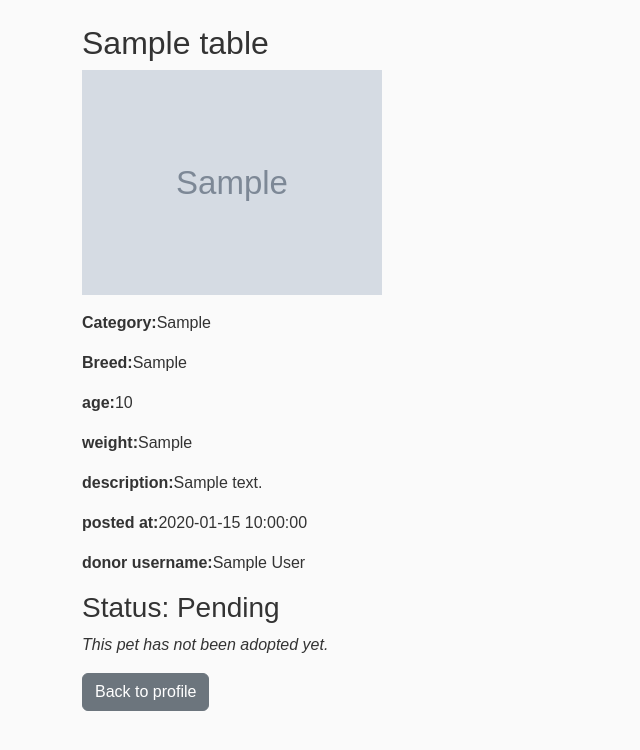
After one commit to mangalji/Pet-Adoption-Management-System, a Flask app: page /view_pet/1 in a window 1280 px wide. The commit adds this page. Shown: the top 750 px of the page, without its empty margins (0-640 px from the left). Run offline with Flask 3, Linux system fonts and the light colour scheme; the visitor is signed in with stand-in values (Sample User, id 1); tables that the repository leaves empty or names only in its code hold one stand-in row (values such as "Sample post"); grey boxes marked "Sample" are stand-in pictures; some libraries are stand-ins or nearby versions.

Commit message:
edit profile problem and profile page problem solved

```diff
--- a/app.py
+++ b/app.py
@@ -57,7 +57,7 @@ def registration():
 				return render_template('registration.html',username=username,email=email,phone=phone,address=address,city=city,password=password)
 
 			if not re.match(r'^[A-Za-z0-9]+$',username) or not (5 <= len(username) <= 10) or not (re.search(r'[A-Za-z]',username) and re.search(r'\d',username)) or re.search(r'(.)\1\1',username):
-				flash("Username must be 5-10 characters with at least 1 letter and 1 number, and no repeating characters thrice.", "danger")
+				flash("Username must be 5-10 characters in alphanumeric form and also in valid form", "danger")
 				return render_template('registration.html',username=username,email=email,phone=phone,address=address,city=city,password=password)
 
 			email_regex = r"^(?!.*\.\.)(?!.*\.$)[a-zA-Z0-9._%+-]{3,15}@[a-zA-Z0-9.-]+\.[a-zA-Z]{2,}$"
@@ -85,8 +85,6 @@ def registration():
 			if not re.match(r"^[A-Za-z\s-]{2,50}$", city):
 				flash("Invalid city name. Only letters, spaces, and hyphens are allowed (2–50 characters).", "danger")
 				return render_template('registration.html', username=username, email=email, phone=phone, address=address, city=city, password=password)
-
-
 
 			cur = mysql.connection.cursor(MySQLdb.cursors.DictCursor)
 			cur.execute("SELECT * FROM user_table WHERE name=%s OR email=%s", (username,email))
@@ -214,8 +212,7 @@ def dashboard():
 		cur.execute("""SELECT cr.request_id, cr.status, p.pet_id, p.category AS pet_category, u.user_id AS adopter_id,
 		u.name AS adopter_name, u.phone AS adopter_phone, u.city AS adopter_city FROM call_request_table cr
 		JOIN pet_table p ON p.pet_id = cr.pet_id JOIN user_table u ON u.user_id = cr.user_id
-		LEFT JOIN transaction_table t on cr.pet_id = t.pet_id AND (t.status = 'completed' or t.status = 'rejected')
-		WHERE p.user_id = %s AND t.tr_id IS NULL order by cr.request_id desc""", (session['user_id'],))
+		WHERE p.user_id = %s AND cr.status = 'pending' ORDER BY cr.request_id DESC""",(session['user_id'],))
 
 		call_requests = cur.fetchall()
 
@@ -303,15 +300,10 @@ def adopt():
 		return redirect(url_for('login'))
 
 	cur = mysql.connection.cursor(MySQLdb.cursors.DictCursor)
-	cur.execute("""SELECT p.*,u.name AS donor_name,
-				(SELECT COUNT(*)
-                FROM call_request_table cr WHERE cr.pet_id = p.pet_id
-                AND cr.user_id = %s) AS already_requested FROM pet_table p
-                LEFT JOIN user_table u ON u.user_id = p.user_id
-                WHERE p.user_id != %s AND p.pet_id NOT IN
-                (SELECT pet_id
-                FROM transaction_table WHERE status = 'completed')""",
-                (session['user_id'],session['user_id']))
+	cur.execute("""SELECT p.*,u.name AS donor_name,(SELECT cr.status FROM call_request_table cr WHERE cr.pet_id = p.pet_id AND cr.user_id = %s ORDER BY cr.request_id DESC LIMIT 1) AS request_status
+	FROM pet_table p JOIN user_table u ON u.user_id = p.user_id WHERE p.user_id != %s AND p.pet_id NOT IN
+	(SELECT pet_id FROM transaction_table WHERE status = 'completed')""",(session['user_id'],session['user_id']))
+
 	pets = cur.fetchall()
 	cur.close()
 
@@ -411,7 +403,6 @@ def edit_profile():
 	if 'user_id' not in session:
 		return redirect(url_for('login'))
 
-
 	cur = mysql.connection.cursor()
 	cur.execute("SELECT name, email, phone, address, city FROM user_table WHERE user_id = %s", (session['user_id'],))
 	user = cur.fetchone()
@@ -427,33 +418,28 @@ def edit_profile():
 
 		if not all([username, email, phone, address, city]):
 			flash("Please fill all field before generating OTP.", "danger")
-			return render_template('registration.html',username=username,email=email,phone=phone,address=address,city=city)
+			return render_template('edit_profile.html',username=username,email=email,phone=phone,address=address,city=city,user=user)
 
 		if not re.match(r'^[A-Za-z0-9]+$',username) or not (5 <= len(username) <= 10) or not (re.search(r'[A-Za-z]',username) and re.search(r'\d',username)) or re.search(r'(.)\1\1',username):
-			flash("Username must be 5-10 characters with at least 1 letter and 1 number, and no repeating characters thrice.", "danger")
-			return render_template('registration.html',username=username,email=email,phone=phone,address=address,city=city)
+			flash("Username must be 5-10 characters in alphanumeric form and also in valid form", "danger")
+			return render_template('edit_profile.html',username=username,email=email,phone=phone,address=address,city=city,user=user)
 
 		email_regex = r"^(?!.*\.\.)(?!.*\.$)[a-zA-Z0-9._%+-]{3,15}@[a-zA-Z0-9.-]+\.[a-zA-Z]{2,}$"
-		if (
-			not re.match(email_regex,email)
-			or email.count('@') !=1
-			or email.startswith('@')
-			or len(email.split('@')[0]) > 15
-			) :
+		if (not re.match(email_regex,email) or email.count('@') !=1 or email.startswith('@') or len(email.split('@')[0]) > 15) :
 			flash("Invalid email address", "danger")
-			return render_template('registration.html', username=username,email=email,phone=phone,address=address,city=city)
+			return render_template('edit_profile.html', username=username,email=email,phone=phone,address=address,city=city,user=user)
 
 		if not re.match(r'^[6-9]\d{9}$', phone):
 			flash("Invalid phone no, Please enter valid phone number","danger")
-			return render_template('registration.html',username=username,email=email,phone=phone,address=address,city=city)
+			return render_template('edit_profile.html',username=username,email=email,phone=phone,address=address,city=city,user=user)
 
 		if not re.match(r"^[A-Za-z0-9\s,.-]{10,100}$", address):
 			flash("Invalid address. Use 10–100 characters with letters, numbers, commas, periods, or hyphens only.", "danger")
-			return render_template('registration.html', username=username, email=email, phone=phone, address=address, city=city)
+			return render_template('edit_profile.html', username=username, email=email, phone=phone, address=address, city=city,user=user)
 
 		if not re.match(r"^[A-Za-z\s-]{2,50}$", city):
-			flash("Invalid city name. Only letters, spaces, and hyphens are allowed (2–50 characters).", "danger")
-			return render_template('registration.html', username=username, email=email, phone=phone, address=address, city=city)
+			flash("Invalid city name. Only letters, spaces, and hyphens are allowed (2-50 characters).", "danger")
+			return render_template('edit_profile.html', username=username, email=email, phone=phone, address=address, city=city,user=user)
 
 
 		cur = mysql.connection.cursor()
@@ -472,6 +458,47 @@ def edit_profile():
 		return redirect(url_for('profile'))
 
 	return render_template("edit_profile.html", user=user)
+
+@app.route('/view_pet/<int:pet_id>')
+def view_pet(pet_id):
+	if 'user_id' not in session:
+		return redirect(url_for('login'))
+
+	cur = mysql.connection.cursor(MySQLdb.cursors.DictCursor)
+
+	cur.execute("""SELECT p.*, u.name AS donor_name, u.city AS donor_city from pet_table p
+		join user_table u on p.user_id = u.user_id WHERE p.pet_id = %s""",(pet_id,))
+
+	pet = cur.fetchone()
+
+	if not pet:
+		flash("Pet not found","danger")
+		return redirect(url_for('profile'))
+
+	cur.execute("""SELECT t.*, a.name AS adopter_name, a.city AS adopter_city, a.phone AS adopter_phone
+		from transaction_table t join user_table a on t.user_id = a.user_id WHERE t.pet_id = %s
+		AND t.status = 'completed'""",(pet_id,))
+	transaction = cur.fetchone()
+	cur.close()
+
+	return render_template('view_pet.html',pet=pet, transaction = transaction)
+
+@app.route('/delete_pet/<int:pet_id>', methods=['POST'])
+def delete_pet(pet_id):
+
+	if 'user_id' not in session:
+		return redirect(url_for('login'))
+
+	cur = mysql.connection.cursor()
+
+	cur.execute("DELETE FROM call_request_table WHERE pet_id = %s",(pet_id,))
+	mysql.connection.commit()
+
+	cur.execute("DELETE FROM pet_table WHERE pet_id = %s AND user_id = %s",(pet_id,session['user_id']))
+	mysql.connection.commit()
+	cur.close()
+	flash("pet deleted successfully","success")
+	return redirect(url_for('profile'))
 
 @app.route('/support')
 def support():
@@ -492,7 +519,7 @@ def adopter_profile(adopterid):
 		cur.close()
 		return "Adopter not found",404
 
-	cur.execute(""" SELECT p.*, t.user_id AS adopted_by FROM pet_table p LEFT JOIN transaction_table t ON
+	cur.execute(""" SELECT p.*, t.user_id AS adopted_by FROM pet_table p JOIN transaction_table t ON
 	p.pet_id = t.pet_id WHERE p.user_id = %s""", (adopterid,))
 
 	donated_pets = cur.fetchall()
--- a/static/styles/style.css
+++ b/static/styles/style.css
@@ -323,8 +323,8 @@ body{
 }
 .pet-status {
   position: absolute;
-  bottom: 8px;
-  right: 8px;
+  bottom: 35px;
+  right: 52px;
   background: rgba(0,0,0,0.6);
   color: white;
   padding: 2px 8px;
--- a/templates/dashboard.html
+++ b/templates/dashboard.html
@@ -64,7 +64,7 @@
             <a href="#req-{{ r.request_id }}" style="font-size: 14px;">Review</a>
             {% if r.status == 'accepted' %}
             <form method="POST" action="{{ url_for('complete_transaction', request_id=r.request_id) }}" style="display: inline;">
-              <button type="submit" style="margin-left: 8px;">Transaction Completed</button>
+              <button type="submit" style="margin-left: 8px;">Complete Transaction</button>
             </form>
             {% endif %}
           </div>
--- /dev/null
+++ b/templates/view_pet.html
@@ -0,0 +1,38 @@
+<!DOCTYPE html>
+<html>
+<head>
+	<meta charset="utf-8">
+	<meta name="viewport" content="width=device-width, initial-scale=1">
+	<title>view pet</title>
+	<link rel="stylesheet" type="text/css" href="https://cdn.jsdelivr.net/npm/bootstrap@5.3.0/dist/css/bootstrap.min.css">
+	<link rel="stylesheet" type="text/css" href="{{url_for('static',filename='styles/style.css')}}">
+</head>
+<body>
+	<div class="container mt-4">
+		<h2>{{pet.name}}</h2>
+		{% if pet.name %}
+			<img src="{{url_for('static',filename=pet.image)}}" width="300" class="mb-3">
+		{% endif %}
+
+		<p><strong>Category:</strong>{{ pet.category }}</p>
+		<p><strong>Breed:</strong>{{pet.breed}}</p>
+		<p><strong>age:</strong>{{pet.age}}</p>
+		<p><strong>weight:</strong>{{pet.weight}}</p>
+		<p><strong>description:</strong>{{pet.pet_description}}</p>
+		<p><strong>posted at:</strong>{{pet.added_at}}</p>
+		<p><strong>donor username:</strong>{{pet.donor_name}}</p>
+
+		{% if transaction %}
+			<!-- <hr> -->
+			<h3>Adopted by:</h3>
+			<p><strong>name:</strong>{{transaction.adopter_name}}</p>
+			<p><strong>city</strong>{{transaction.adopter_city}}</p>
+			<p><strong>phone:</strong>{{transaction.adopter_phone}}</p>
+		{% else %}
+			<h3>Status: Pending</h3>
+			<p><i>This pet has not been adopted yet.</i></p>
+		{% endif %}
+		<a href="{{url_for('profile')}}" class="btn btn-secondary">Back to profile</a>
+	</div>
+</body>
+</html>
```
Also changed, not shown: templates/adopt.html (+22 -4 lines), templates/profile.html (+11 -10 lines), static/uploads/WhatsApp_Image_2025-08-25_at_11.38.19_AM.jpeg (added).
